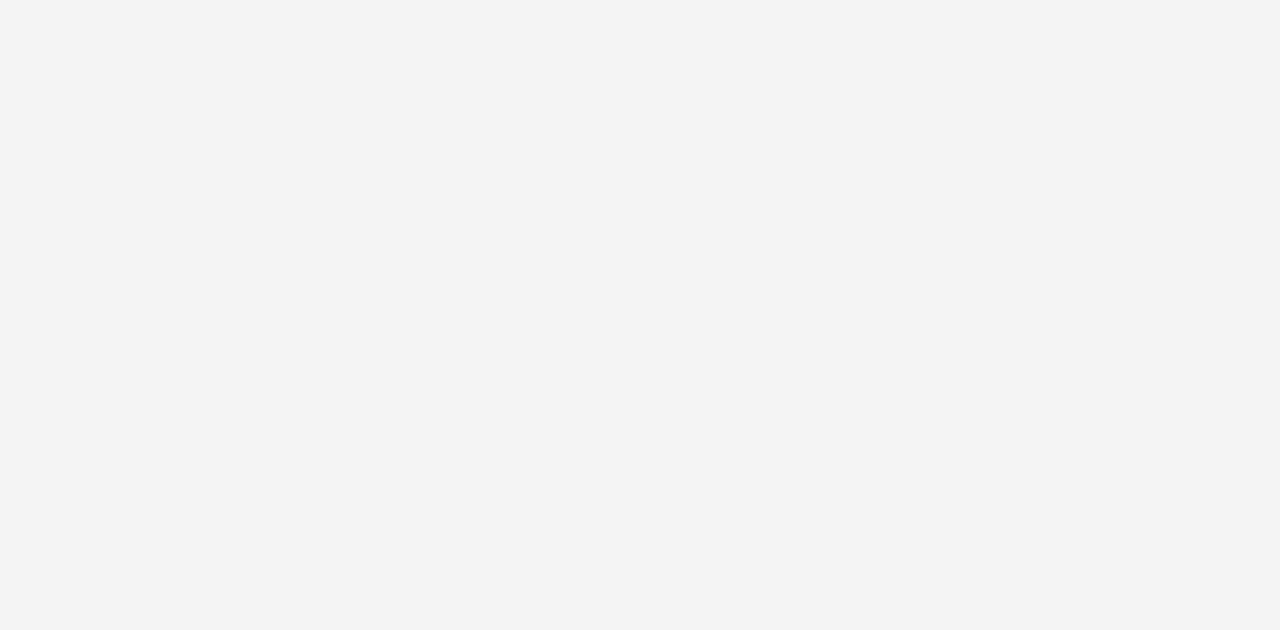
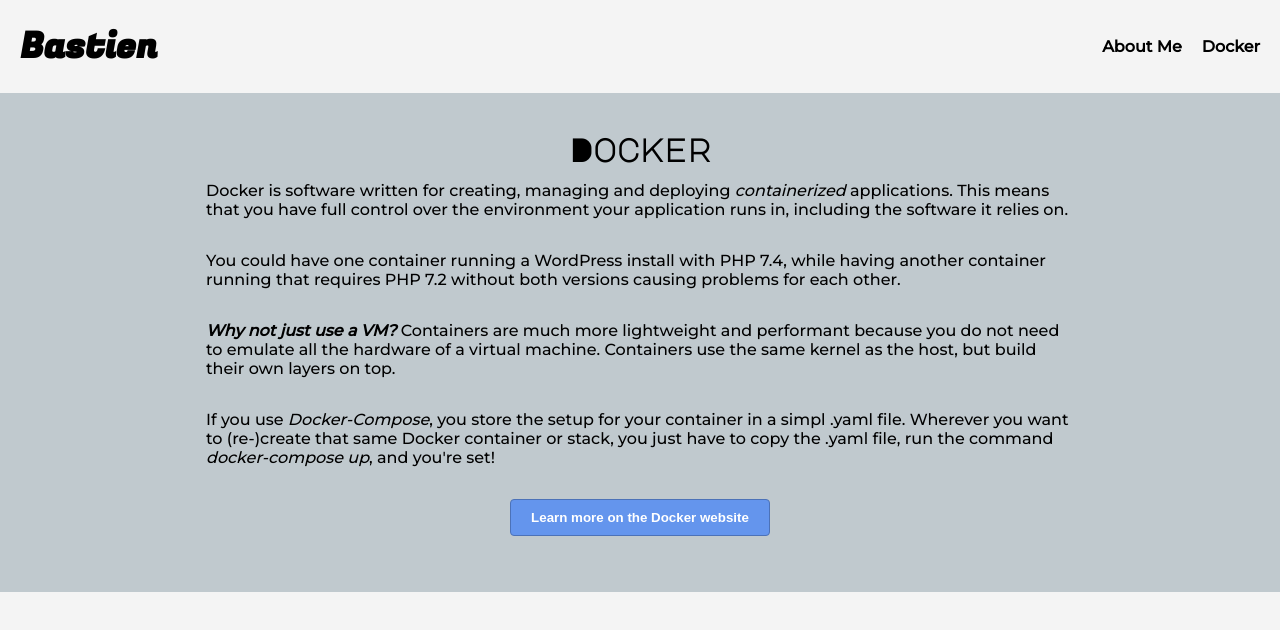
Before and after one commit to BastienVH/Switchfully-precourse-assignments, a plain HTML site: page website/docker.html in a window 1280 px wide. Drawn offline with Linux system fonts and the light colour scheme.

Commit message:
Added styling and content

```diff
--- a/website/docker.html
+++ b/website/docker.html
@@ -8,6 +8,27 @@
   <link rel="stylesheet" href="styles.css">
 </head>
 <body>
-
+  <div class="page">
+    <header>
+      <nav class="navbar">
+        <h1 class="nav-title">Bastien</h1>
+        <ul>
+          <li><a href="index.html">About Me</a></li>
+          <li><a href="#">Docker</a></li>
+        </ul>
+      </nav>
+    </header>
+    <div class="row">
+      <div class="row-content">
+        <h1>Docker</h1>
+        <p>Docker is software written for creating, managing and deploying <em>containerized</em> applications.
+           This means that you have full control over the environment your application runs in, including the software it relies on.</p>
+        <p>You could have one container running a WordPress install with PHP 7.4, while having another container running that requires PHP 7.2 without both versions causing problems for each other.</p>
+        <p><strong><em>Why not just use a VM?</em></strong> Containers are much more lightweight and performant because you do not need to emulate all the hardware of a virtual machine. Containers use the same kernel as the host, but build their own layers on top.</p>
+        <p>If you use <em>Docker-Compose</em>, you store the setup for your container in a simpl .yaml file. Wherever you want to (re-)create that same Docker container or stack, you just have to copy the .yaml file, run the command <em>docker-compose up</em>, and you're set!</p>
+        <a href="https://www.docker.com/" target="_blank"><button>Learn more on the Docker website</button></a>
+      </div>
+    </div>
+  </div>
 </body>
 </html>
--- a/website/styles.css
+++ b/website/styles.css
@@ -1,7 +1,23 @@
+@import url('https://fonts.googleapis.com/css2?family=Fugaz+One&family=Major+Mono+Display&family=Montserrat:wght@500&display=swap');
+
 * {
   margin: 0;
   padding: 0;
   box-sizing: border-box;
+}
+
+p {
+  font-family: 'Montserrat', sans-serif;
+  margin: 16px;
+}
+
+h1, h2, h3, h4, h5, h6 {
+  font-family: 'Major Mono Display', serif;
+}
+
+.nav-title {
+  font-family: "Fugaz One", serif;
+  font-size: 36px;
 }
 
 body {
@@ -12,7 +28,7 @@ body {
   display: flex;
   flex-direction: column;
   flex-wrap: wrap;
-  padding: 20px 0;
+  align-items: center;
 }
 
 header {
@@ -31,18 +47,47 @@ header {
   display: flex;
   justify-content: space-between;
   list-style-type: none;
+  align-items: center;
 }
 
 .navbar ul li {
   margin-left: 20px;
 }
 
-
+.navbar ul li a {
+  color: black;
+  font-family: 'Montserrat', sans-serif;
+  font-weight: bold;
+  text-decoration: none;
+}
 .row {
+  width: 100%;
   display: flex;
   flex-direction: column;
-  width: 100%;
+  align-items: center;
+  padding: 20px 0;
+}
+
+.row:nth-of-type(2n+1) {
+  background-color: rgb(192, 201, 206);
+}
+
+.row:nth-of-type(2n) {
+  background-color: rgb(176, 186, 192);
+}
+
+.row-content {
+  display: flex;
+  flex-direction: column;
+  align-items: center;
+  max-width: 940px;
   padding: 20px;
+}
+
+.row-image {
+  border-radius: 6px;
+  height: 160px;
+  margin: 16px 0;
 }
 
 .profile-row {
@@ -55,6 +100,11 @@ header {
 .profile-pic {
   max-width: 200px;
   border-radius: 100%;
+}
+
+hr {
+  margin: 16px;
+  width: 90%;
 }
 
 .courses {
@@ -92,6 +142,7 @@ button {
   background-color: cornflowerblue;
   border: 1px solid rgb(76, 114, 184);
   border-radius: 4px;
+  margin: 16px;
 }
 
 button:hover {
@@ -104,9 +155,8 @@ button:active {
 }
 
 @media only screen and (min-width: 961px) {
-  .page {
+  .row-content {
     width: 960px;
-    margin: 0 auto;
   }
 
   .courses {
@@ -114,6 +164,7 @@ button:active {
     flex-wrap: wrap;
     justify-content: center;
   }
+
   .course-box {
     width: 400px;
   }
```
Also changed, not shown: website/index.html (+17 -12 lines), website/images/avatar.png (added).
